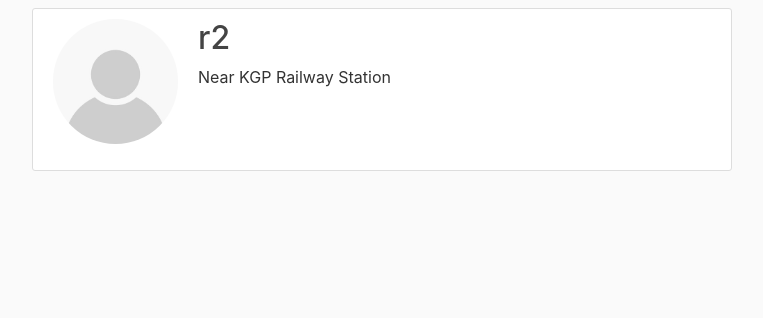
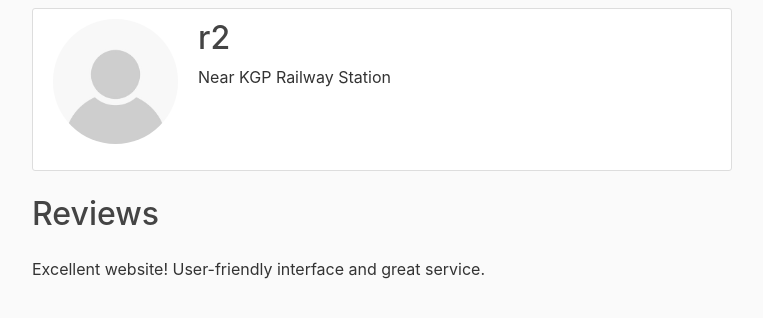
Before and after one commit to dd918-sv/SSFDS_Edit, a Flask app: page / in a window 1280 px wide. Shown: the part 351-669 px from the top of the page, without its empty margins (68-831 px from the left). Run offline with Flask 3, Linux system fonts and the light colour scheme; a user stored in the database is signed in; some libraries are stand-ins or nearby versions.

Commit message:
Added some sample reviews

```diff
--- a/SSFDS/routes.py
+++ b/SSFDS/routes.py
@@ -30,7 +30,10 @@ def home():
         restaurants = Restaurant.query.filter(Restaurant.latitude.isnot(None),Restaurant.longitude.isnot(None)).all()
     else:
         restaurants = Restaurant.query.all()
-    return render_template('home.html', restaurants=restaurants,title='Home',calculate_distance=calculate_distance)
+
+    transactions = Transaction.query.filter_by().all()
+
+    return render_template('home.html', restaurants=restaurants,title='Home',calculate_distance=calculate_distance,transactions=transactions)
 
 
 
@@ -343,7 +346,7 @@ def goToCart():
     delivery_charge=0
     if distance>2:
         delivery_charge=ceil(5*(distance-2))
-    return render_template('cart.html', orders=orders,delivery_charge=delivery_charge, title='Cart',transaction=transaction)
+    return render_template('cart.html', orders=orders,delivery_charge=delivery_charge, title='Cart')
 
 @app.route('/update_quantity', methods=['POST'])
 @login_required
--- a/SSFDS/templates/home.html
+++ b/SSFDS/templates/home.html
@@ -3,11 +3,11 @@
 <div class="container">
     <h1 class="my-4">Nearby Restaurants</h1>
     {% for restaurant in restaurants %}
-      {% set distance = none %}
+        {% set distance = None %}
         {% if current_user.is_authenticated %}
             {% set distance = calculate_distance(restaurant.latitude, restaurant.longitude, current_user.latitude, current_user.longitude) %}
         {% endif %}
-        {% if distance is none or distance < 10 %}
+        {% if  distance < 10 %}
             <article class="media content-section">
                 <img class="rounded-circle account-img" src="{{ url_for('static', filename='profile_pics/' + restaurant.image) }}">
                 <div class="media-body">
@@ -17,9 +17,24 @@
             </article>
         {% endif %}
     {% endfor %}
+
+    <!-- Review Section -->
+    <div class="review-section">
+        <h2 class="my-4">Reviews</h2>
+        <div class="review-container">
+            <div class="review">Excellent website! User-friendly interface and great service.</div>
+            <div class="review" style="display: none;">I love the variety of restaurants available on this platform.</div>
+            <div class="review" style="display: none;">Easy to navigate and find nearby restaurants. Highly recommend!</div>
+            <div class="review" style="display: none;">Great experience using this website. Found some amazing restaurants nearby.</div>
+            <div class="review" style="display: none;">The website helped me discover new dining places. Will definitely use it again.</div>
+        </div>
+    </div>
 </div>
 
 <script>
+    var reviewIndex = 0;
+    var reviews = document.querySelectorAll('.review');
+
     function enterMenu(restaurant_id) {
         window.location.href = "/menu/" + restaurant_id;
     }
@@ -38,5 +53,13 @@
 
         return distance;
     }
+
+    function toggleReview() {
+        reviews[reviewIndex].style.display = 'none';
+        reviewIndex = (reviewIndex + 1) % reviews.length;
+        reviews[reviewIndex].style.display = 'block';
+    }
+
+    setInterval(toggleReview, 5000);
 </script>
 {% endblock %}
--- a/SSFDS/templates/layout.html
+++ b/SSFDS/templates/layout.html
@@ -138,7 +138,6 @@
           {% endfor %} {% endif %} {% endwith %} {% block content %}{% endblock
           %}
         </div>
-      </div>
     </main>
 
     <!-- Optional JavaScript -->
```
Also changed, not shown: SSFDS/templates/OrderHistory.html (+12 -23 lines), SSFDS/templates/cart.html (+8 -8 lines), instance/site.db. Lines whose indentation alone changed are shown as unchanged.
